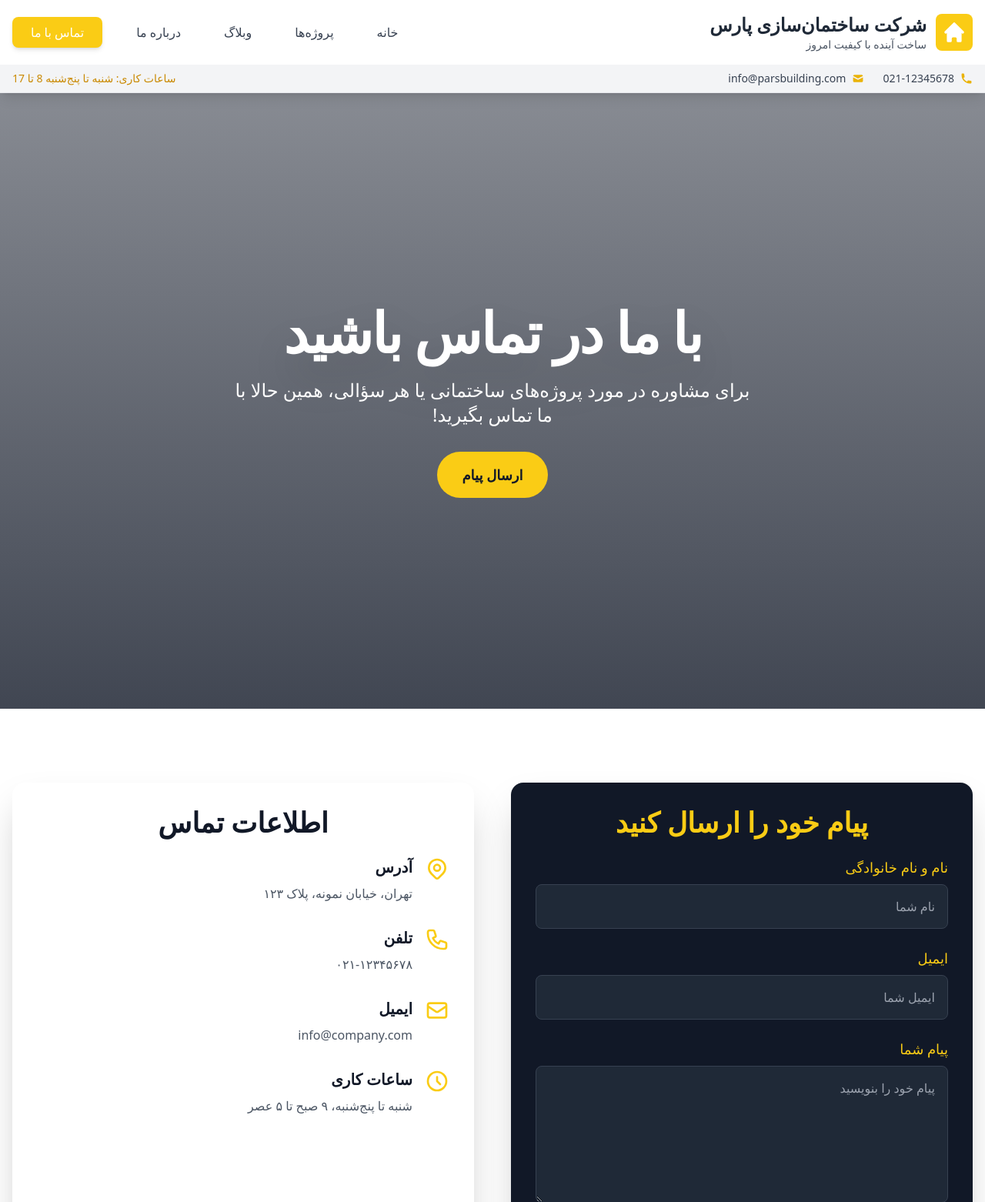
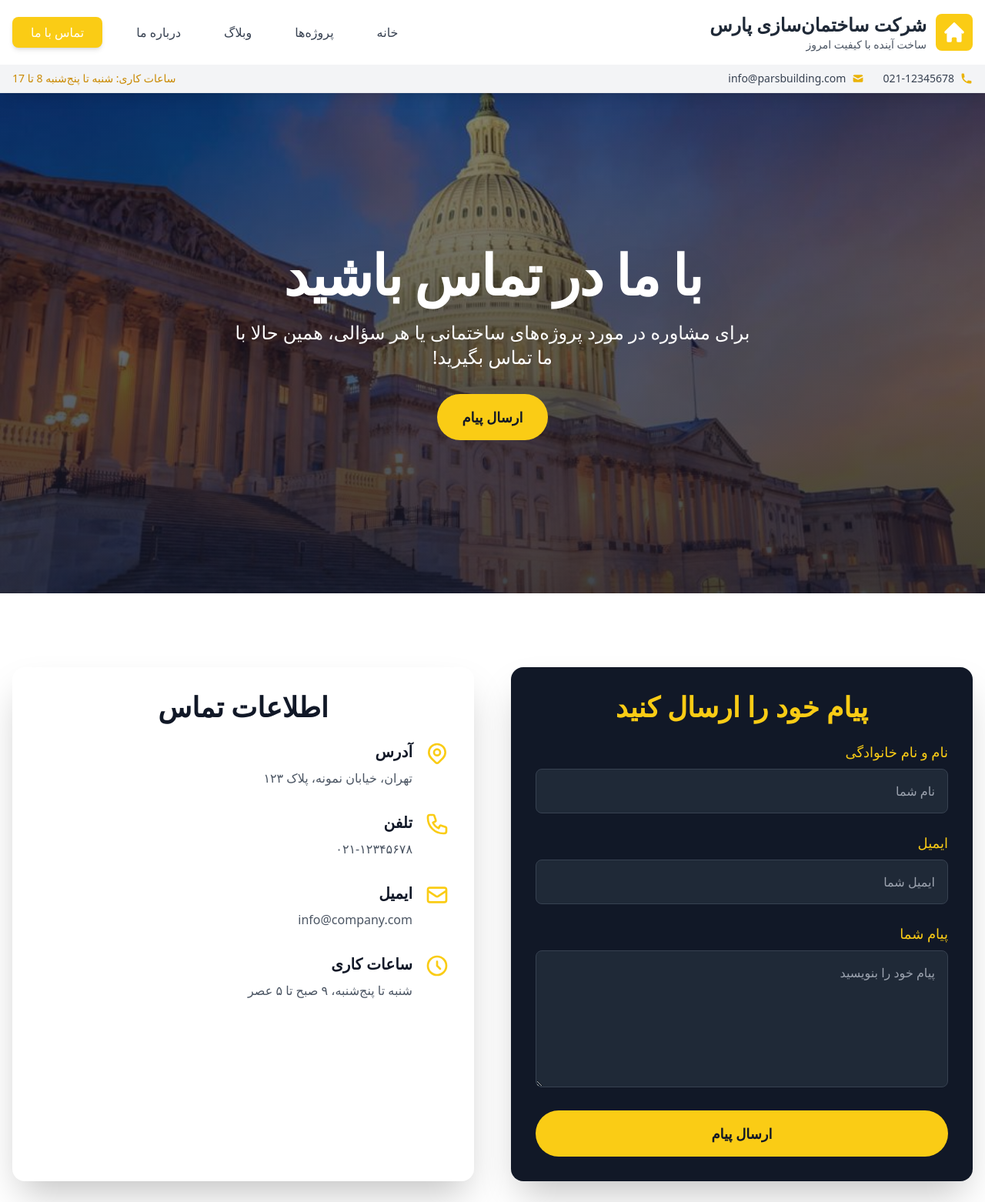
Before and after one commit to MojtabaFotohi/company-intro, a Django app: page /contact-us/ in a window 1280 px wide. Shown: the top 1562 px of the page at 77% size. Run offline with Django 5.2, Linux system fonts and the light colour scheme; some libraries are stand-ins or nearby versions.

Commit message:
update contact-us.html

```diff
--- a/company_intro/home/templates/home/contactus.html
+++ b/company_intro/home/templates/home/contactus.html
@@ -1,10 +1,10 @@
 {% extends 'base.html' %}
-
+{% load static %}
 {% block title %}تماس با ما - شرکت ساختمان‌سازی{% endblock %}
 
 {% block content %}
 <!-- بنر اصلی با انیمیشن -->
-<section class="relative bg-cover bg-center h-screen" style="background-image: url('');">
+<section class="relative bg-cover bg-center h-[650px]" style="background-image: url('{% static 'images/2f724f09-2cd4-45a5-80f4-3de353b04275-americas-most-historic-buildings-state-capitol-washington-dc.jpg' %}');">
     <div class="absolute inset-0 bg-gradient-to-b from-gray-900/50 to-gray-900/80"></div>
     <div class="container mx-auto h-full flex items-center justify-center relative z-10">
         <div class="text-center text-white animate-fadeIn">
```
